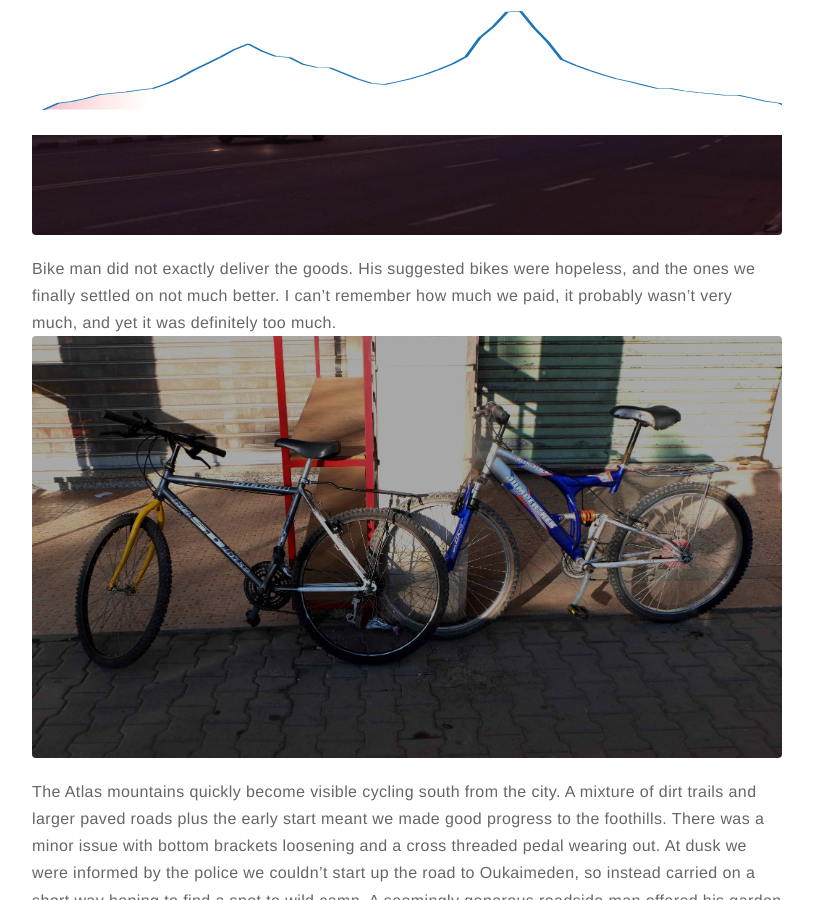
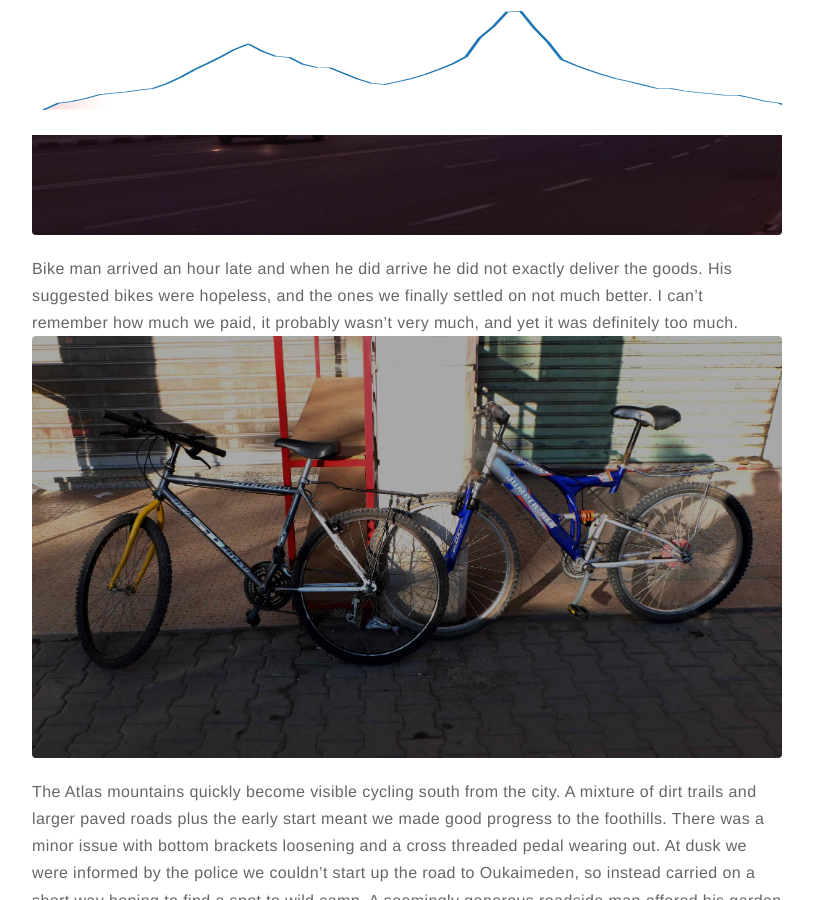
Before and after one commit to jc782/jc782.github.io, a Jekyll site: the page built from _posts/2020-05-18-Morocco-2018.markdown, in a window 1280 px wide and 900 px high, scrolled down 1930 px. Shown: the whole window, without its empty margins (233-1046 px from the left). Built offline with Jekyll 4.4.1, drawn with Linux system fonts in a browser that asks for light colours.

```diff
--- a/_posts/2020-05-18-Morocco-2018.markdown
+++ b/_posts/2020-05-18-Morocco-2018.markdown
@@ -41,13 +41,17 @@ To get the proper experience of arriving in Marrakech we walked in from the airp
 After being shown to a Souk by some kids we haggled with a bike stall owner whereupon we agreed to meet him the following morning at 7am where he'd have assembled two bikes plus panniers for us ready to hit the road. The evening in Marakech was pleasant once the hastily booked Riad was located.
 ![waiting](/assets/images/morocco/waiting.JPG){:class="img-responsive"}
 
-Bike man did not exactly deliver the goods. His suggested bikes were hopeless, and the ones we finally settled on not much better. I can't remember how much we paid, it probably wasn't very much, and yet it was definitely too much.
+Bike man arrived an hour late and when he did arrive he did not exactly deliver the goods. His suggested bikes were hopeless, and the ones we finally settled on not much better. I can't remember how much we paid, it probably wasn't very much, and yet it was definitely too much.
 ![steeds](/assets/images/morocco/steeds.JPG){:class="img-responsive"}
 
 The Atlas mountains quickly become visible cycling south from the city. A mixture of dirt trails and larger paved roads plus the early start meant we made good progress to the foothills. There was a minor issue with bottom brackets loosening and a cross threaded pedal wearing out. At dusk we were informed by the police we couldn't start up the road to Oukaimeden, so instead carried on a short way hoping to find a spot to wild camp. A seemingly generous roadside man offered his garden and peppered us with food for the evening. Sadly they then requested an unreasonably large sum of money for 'the experience'. Luckily we didn't have much cash to give away It was a good lesson learnt to set the expectation early on.
 ![sky](/assets/images/morocco/sky.jpg){:class="img-responsive"}
 
+![pedalFixing](/assets/images/morocco/pedalFix.JPG){:class="img-responsive"}
+
 Our friend from the evening had shared one gem with us though; that there had been early season snow and some skiing up at Oukaimeden might be possible. A pedal failure, short hitch hike, and then walk got us to the roadside sledge and ski rental at Morocco's premier ski resort. There was thin, but adaquate looking cover so we entered negotiations to rent skis for a few hours and hike up. I think we haggled them down from £40 initially to about £2 - which was critical since it was all the cash we had left after being swindled the previous night. It was £2 well spent for the experience, even if the snow was awful.
+![boots](/assets/images/morocco/boots.jpg){:class="img-responsive"}
+
 ![skiing](/assets/images/morocco/skiing.jpg){:class="img-responsive"}
 
 Post skiing a map assessment showed an offroad downhill route to Asni. The locals were apprensive about being able to cycle it, but we figured it would be doable so pitched up ready for an epic days riding.
@@ -64,5 +68,4 @@ Imlil is the base town for climbing Toubkal, the highest mountain in Western Afr
 
 With an early start we had made it to the huts (whereupon we pitched the tent) in good time and pushed on to summit the same day. Our late summit meant we had it entirely to ourselves. At 4167m it was an altitude pb - shorts and t-shirt on the summit is testament to how good the weather was.
 ![toubkal](/assets/images/morocco/toubkal.JPG){:class="img-responsive"}
-
 </div>
```
Also changed, not shown: _posts/2020-04-26-Japow-Skiing.markdown (+10 -5 lines), assets/images/japan/getosnow.jpg (added), assets/images/japan/montage.jpg (added), assets/images/japan/mrbump.jpg (added), assets/images/morocco/boots.jpg (added), assets/images/morocco/meSki.jpg (added), assets/images/morocco/pedalFix.JPG (added).
